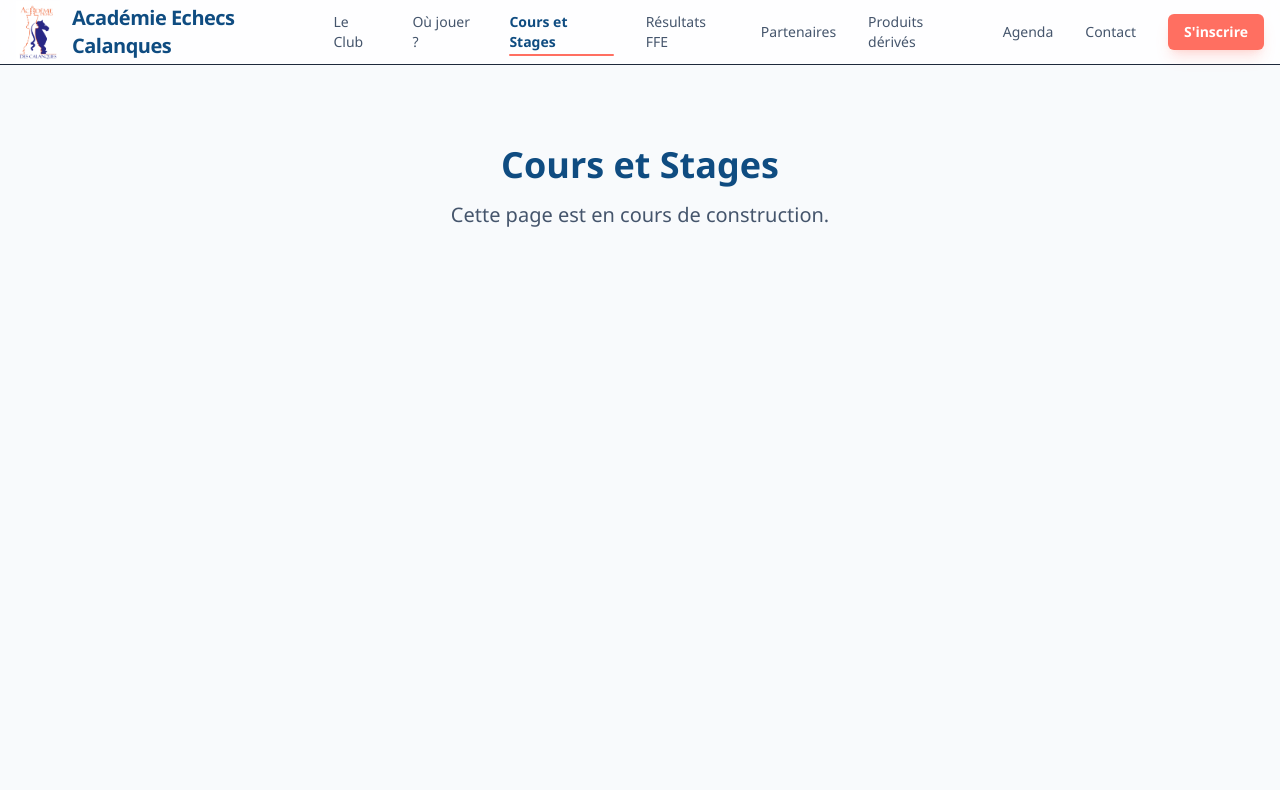
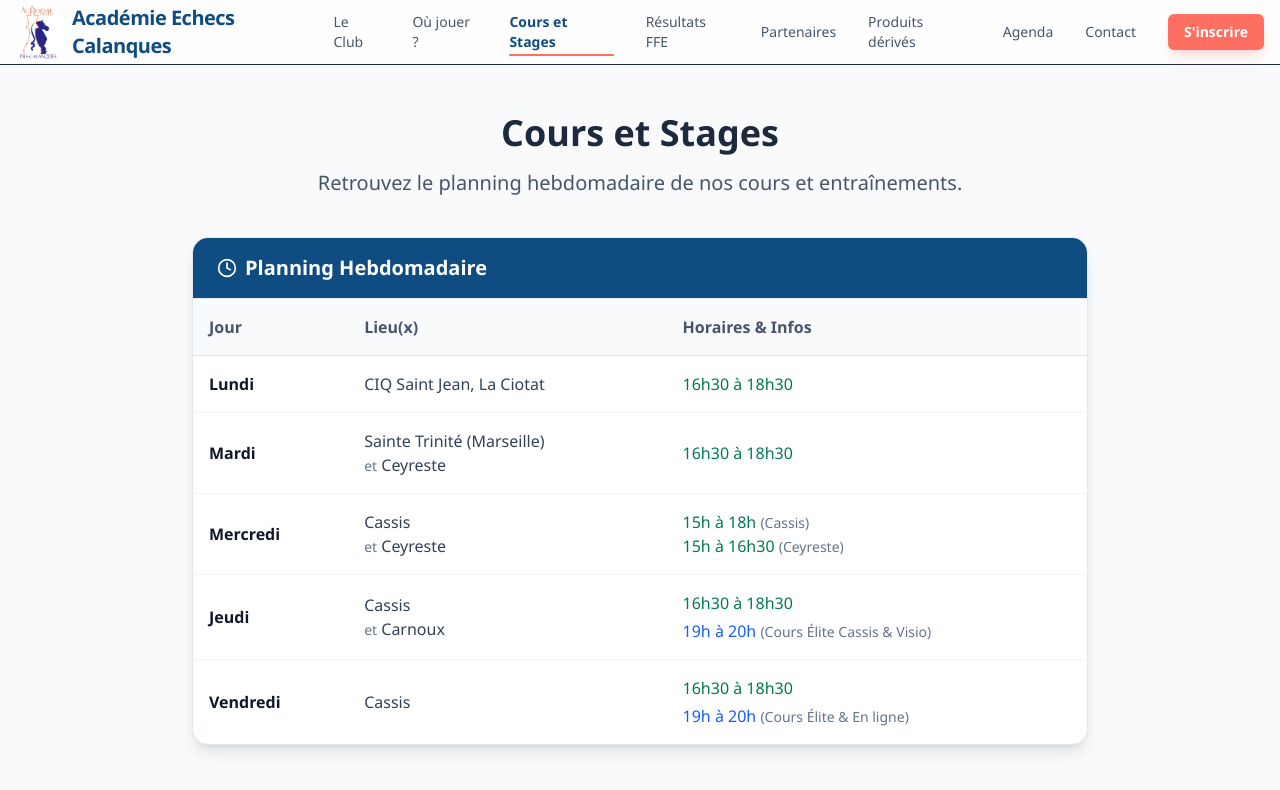
Before and after one commit to jgiraudeau/ac_echecs_calanques, a Next.js app: page /activites in a window 1280 px wide. Shown: the top 790 px of the page. Built offline with nearby package versions, Linux system fonts and the light colour scheme.

Commit message:
feat: Add schedule table to Cours et Stages page

```diff
--- a/src/app/activites/page.tsx
+++ b/src/app/activites/page.tsx
@@ -1,12 +1,72 @@
 import { Navbar } from "@/components/layout/Navbar";
+import { Clock } from "lucide-react";
 
 export default function ActivitesPage() {
     return (
         <div className="min-h-screen bg-slate-50 font-sans">
             <Navbar />
-            <div className="container mx-auto px-4 py-20 text-center">
-                <h1 className="text-4xl font-bold text-primary mb-4">Cours et Stages</h1>
-                <p className="text-xl text-slate-600">Cette page est en cours de construction.</p>
+            <div className="container mx-auto px-4 py-12 text-center">
+                <h1 className="text-4xl font-extrabold text-slate-800 mb-4">Cours et Stages</h1>
+                <p className="text-xl text-slate-600 max-w-2xl mx-auto mb-10">
+                    Retrouvez le planning hebdomadaire de nos cours et entraînements.
+                </p>
+
+                {/* Section Horaires Globaux */}
+                <div className="bg-white rounded-2xl shadow-lg border border-slate-200 mb-12 overflow-hidden max-w-4xl mx-auto text-left">
+                    <div className="bg-primary px-6 py-4 border-b border-slate-200">
+                        <h2 className="text-xl font-bold text-white flex items-center gap-2">
+                            <Clock className="w-5 h-5" />
+                            Planning Hebdomadaire
+                        </h2>
+                    </div>
+                    <div className="overflow-x-auto">
+                        <table className="w-full text-left border-collapse">
+                            <thead>
+                                <tr className="bg-slate-50 text-slate-600 border-b border-slate-200">
+                                    <th className="p-4 font-bold">Jour</th>
+                                    <th className="p-4 font-bold">Lieu(x)</th>
+                                    <th className="p-4 font-bold">Horaires & Infos</th>
+                                </tr>
+                            </thead>
+                            <tbody className="divide-y divide-slate-100 text-slate-700">
+                                <tr className="hover:bg-slate-50">
+                                    <td className="p-4 font-semibold text-slate-900">Lundi</td>
+                                    <td className="p-4">CIQ Saint Jean, La Ciotat</td>
+                                    <td className="p-4 text-emerald-700 font-medium">16h30 à 18h30</td>
+                                </tr>
+                                <tr className="hover:bg-slate-50">
+                                    <td className="p-4 font-semibold text-slate-900">Mardi</td>
+                                    <td className="p-4">Sainte Trinité (Marseille) <br/><span className="text-sm text-slate-500">et</span> Ceyreste</td>
+                                    <td className="p-4 text-emerald-700 font-medium">16h30 à 18h30</td>
+                                </tr>
+                                <tr className="hover:bg-slate-50">
+                                    <td className="p-4 font-semibold text-slate-900">Mercredi</td>
+                                    <td className="p-4">Cassis <br/><span className="text-sm text-slate-500">et</span> Ceyreste</td>
+                                    <td className="p-4">
+                                        <div className="text-emerald-700 font-medium">15h à 18h <span className="text-slate-500 text-sm font-normal">(Cassis)</span></div>
+                                        <div className="text-emerald-700 font-medium">15h à 16h30 <span className="text-slate-500 text-sm font-normal">(Ceyreste)</span></div>
+                                    </td>
+                                </tr>
+                                <tr className="hover:bg-slate-50">
+                                    <td className="p-4 font-semibold text-slate-900">Jeudi</td>
+                                    <td className="p-4">Cassis <br/><span className="text-sm text-slate-500">et</span> Carnoux</td>
+                                    <td className="p-4">
+                                        <div className="text-emerald-700 font-medium">16h30 à 18h30</div>
+                                        <div className="text-blue-600 font-medium mt-1">19h à 20h <span className="text-slate-500 text-sm font-normal">(Cours Élite Cassis & Visio)</span></div>
+                                    </td>
+                                </tr>
+                                <tr className="hover:bg-slate-50">
+                                    <td className="p-4 font-semibold text-slate-900">Vendredi</td>
+                                    <td className="p-4">Cassis</td>
+                                    <td className="p-4">
+                                        <div className="text-emerald-700 font-medium">16h30 à 18h30</div>
+                                        <div className="text-blue-600 font-medium mt-1">19h à 20h <span className="text-slate-500 text-sm font-normal">(Cours Élite & En ligne)</span></div>
+                                    </td>
+                                </tr>
+                            </tbody>
+                        </table>
+                    </div>
+                </div>
             </div>
         </div>
     );
```
